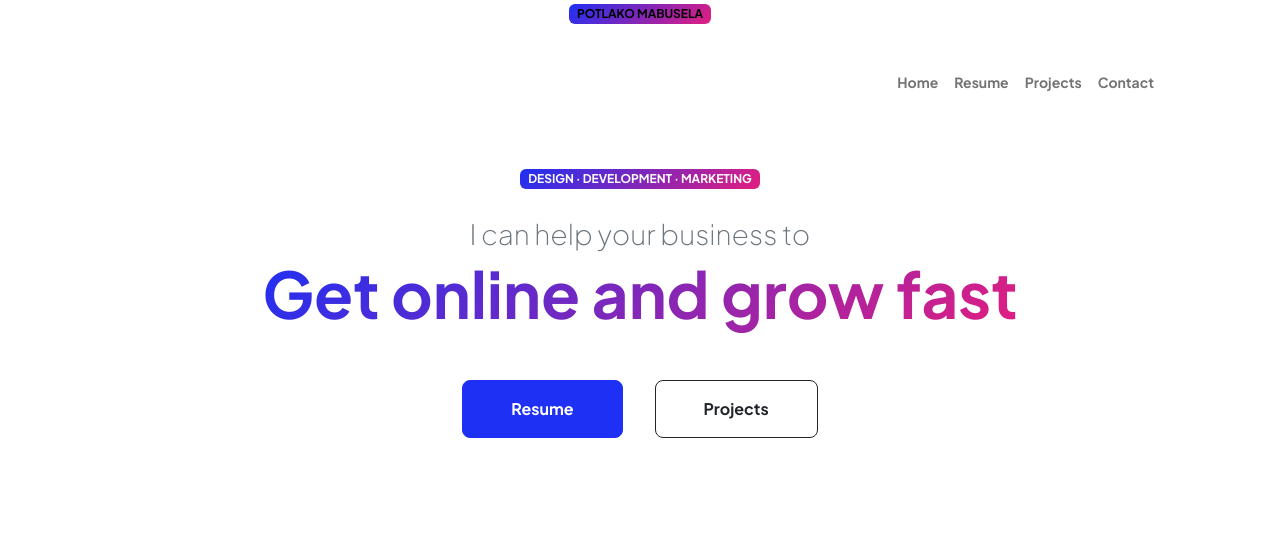
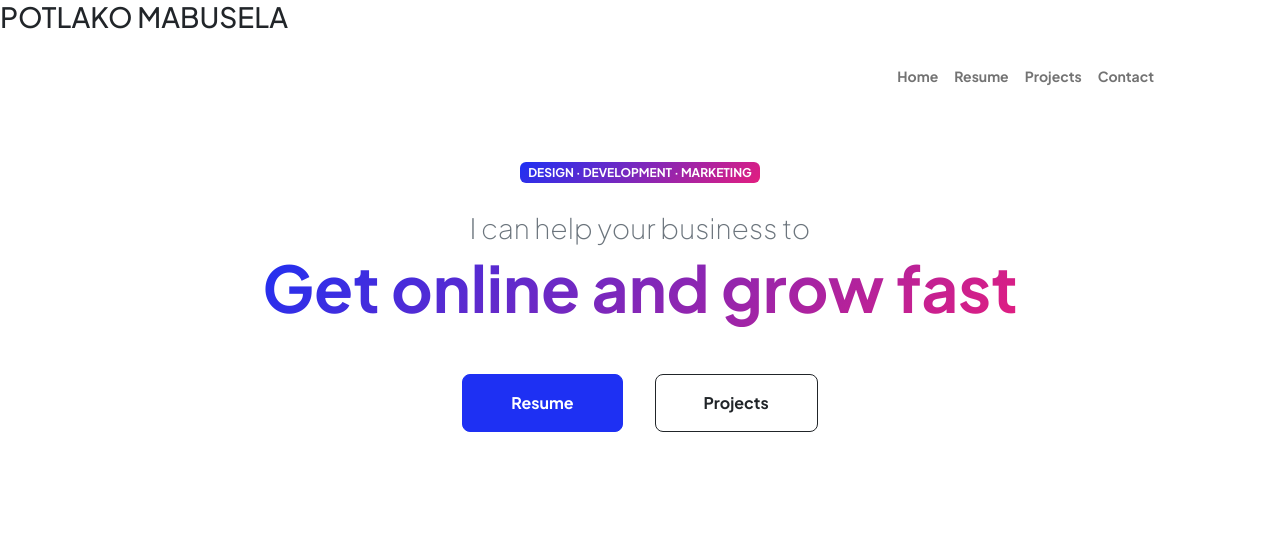
Before and after one commit to Cybernotcry/Me, a plain HTML site: page index.html in a window 1280 px wide. Shown: the top 538 px of the page. Drawn offline with nearby package versions, Linux system fonts and the light colour scheme.

Commit message:
Update index.html

```diff
--- a/index.html
+++ b/index.html
@@ -19,8 +19,8 @@
     </head>
     <body class="d-flex flex-column h-100">
         <!-- Header text content-->
-                            <div class="text-center text-xxl-start">
-                                <div class="badge bg-gradient-primary-to-secondary text-black mb-4"><div class="text-uppercase">Potlako mabusela </div></div>
+                            <div class="text-left  text-xxl-start">
+                                <div text-black mb-4"><div class="text-uppercase"><h3>Potlako mabusela</h3> </div></div>
         <main class="flex-shrink-0">
             <!-- Navigation-->
             <nav class="navbar navbar-expand-lg navbar-light bg-white py-3">
```
